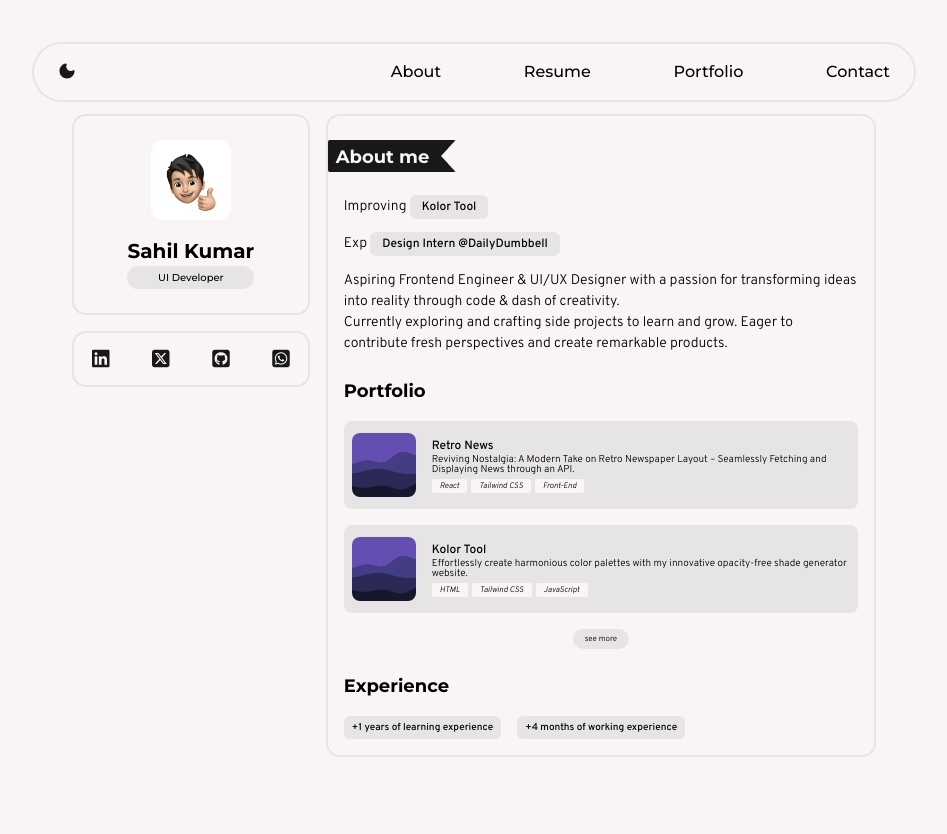
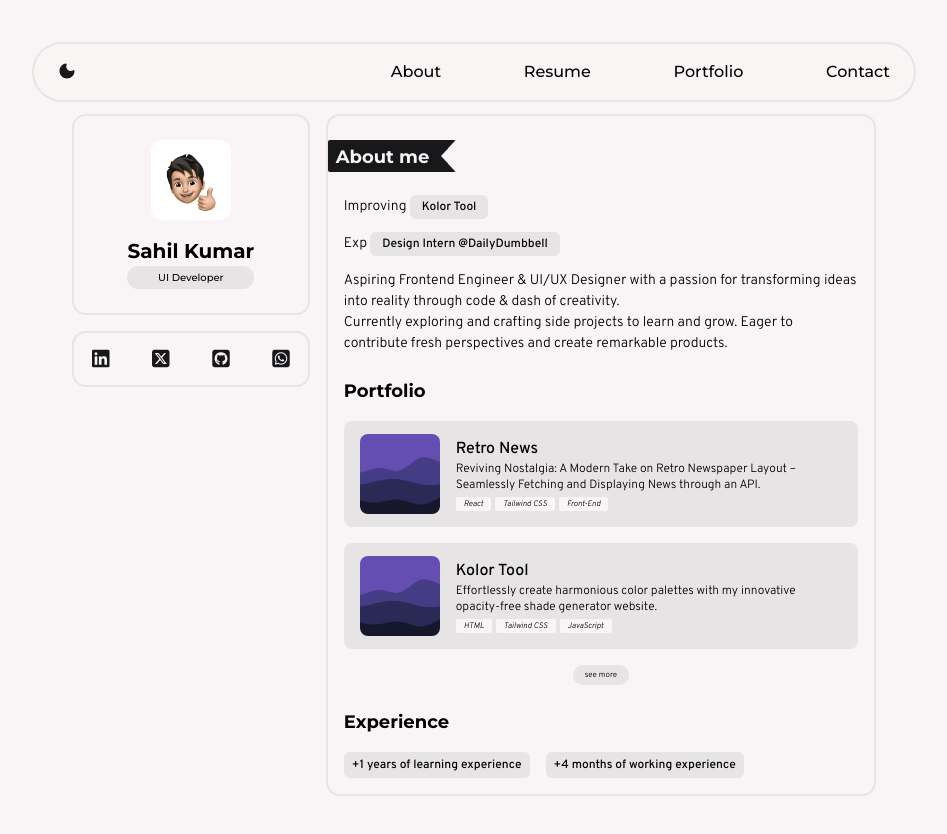
Before and after one commit to kmr-sahil/portfolio, a React (Vite) app: page / in a window 1280 px wide. Shown: the top 834 px of the page, without its empty margins (166-1113 px from the left). Built offline with nearby package versions, Linux system fonts and the light colour scheme.

Commit message:
Add files via upload

```diff
--- a/src/components/About.jsx
+++ b/src/components/About.jsx
@@ -1,7 +1,13 @@
 import React from 'react'
 import Project from './Project'
+import { Link } from 'react-router-dom'
 
 function About() {
+
+    const scrollToTop = () => {
+        window.scrollTo(0, 0)
+    }
+
   return (
     <div className='relative outline outline-l-secondary outline-[2px] rounded-xl px-[1rem] mb-[6rem] laptop:basis-[70%] laptop:mt-[6rem]'>
         <div className='left-0 top-6 box-border font-mont font-bold text-[1rem] tablet-lg:text-[18px] bg-l-text absolute w-[8rem] rounded-sm border-r-[15px] border-r-l-primary  border-t-[16px] border-b-[16px] border-t-l-text border-b-l-text'>
@@ -20,14 +26,14 @@ function About() {
                 <h2 className='font-mont font-bold text-[1rem] tablet-lg:text-[18px] text-start self-start '>Portfolio</h2>
                 <Project title={"Retro News"} img={"img1"} s1={"React"} s2={"Tailwind CSS"} s3={"Front-End"} para={"Reviving Nostalgia: A Modern Take on Retro Newspaper Layout – Seamlessly Fetching and Displaying News through an API."}></Project>
                 <Project title={"Kolor Tool"} img={"img1"} s1={"HTML"} s2={"Tailwind CSS"} s3={"JavaScript"} para={"Effortlessly create harmonious color palettes with my innovative opacity-free shade generator website."}></Project>
-                <a href="" className='bg-l-secondary font-over font-light text-[0.5rem] w-[3.5rem] py-[4px] rounded-xl'>see more</a>
+                <Link onClick={scrollToTop} to="/portfolio" className='bg-l-secondary font-over font-light text-[0.5rem] w-[3.5rem] py-[4px] rounded-xl'>see more</Link>
             </div>
 
             <div className=' flex flex-col gap-[1rem] items-center'>
                 <h2 className='font-mont font-bold text-[1rem] tablet-lg:text-[18px] text-start self-start '>Experience</h2>
                 <div className='flex flex-wrap gap-1 tablet:gap-4'>
-                    <span className='bg-l-secondary px-[0.5rem] py-[0.25rem] font-over font-medium text-[10px] rounded-md'>+1 years of learning experience</span>
-                    <span className='bg-l-secondary px-[0.5rem] py-[0.25rem] font-over font-medium text-[10px] inline-block rounded-md'>+4 months of working experience</span>
+                    <span className='bg-l-secondary px-[0.5rem] py-[0.25rem] font-over font-medium text-[10px] tablet-lg:text-[12px] rounded-md'>+1 years of learning experience</span>
+                    <span className='bg-l-secondary px-[0.5rem] py-[0.25rem] font-over font-medium text-[10px] tablet-lg:text-[12px] inline-block rounded-md'>+4 months of working experience</span>
                 </div>
             </div>
 
--- a/src/components/Contact.jsx
+++ b/src/components/Contact.jsx
@@ -14,8 +14,8 @@ function Contact() {
             <p className='self-center font-light text-[10px] text-l-text'>-- or just --</p>
 
             <div className='self-stretch bg-l-secondary flex flex-col rounded-md items-start px-[0.75rem] py-[0.75rem]'>
-                <h3 className='font-medium text-[12px]'>Want to hire me as a freelancer ? Let’s Discuss</h3>
-                <p className='font-light text-[10px]'>Drop your message and let's discuss about your project.</p>
+                <h3 className='font-medium text-[12px] tablet-lg:text-[1rem]'>Want to hire me as a freelancer ? Let’s Discuss</h3>
+                <p className='font-light text-[10px] tablet-lg:text-[12px]'>Drop your message and let's discuss about your project.</p>
                 <a href="" className='mt-[0.75rem] w-[100%] bg-[#4ADE80] font-medium text-[10px] py-[0.5rem] rounded-md'>Chat on Whatsapp</a>
             </div>
         </div>
--- a/src/components/Info.jsx
+++ b/src/components/Info.jsx
@@ -12,10 +12,10 @@ function Info() {
             </div>
         </div>
         <div className='text-l-text text-[1.25rem] flex basis-[10%] laptop:basis-[0%] flex-col laptop:flex-row flex-wrap justify-between tablet:gap-4 outline outline-l-secondary outline-[2px] rounded-xl px-[18px] py-[24px] laptop:py-[16px]'>
-            <i className="fa-brands fa-linkedin"></i>
-            <i className="fa-brands fa-square-x-twitter"></i>
-            <i className="fa-brands fa-square-github"></i>
-            <i className="fa-brands fa-square-whatsapp"></i>
+            <a target='_blank' href='https://www.linkedin.com/in/sahil-kumar-5b781721b/' className="fa-brands fa-linkedin"></a>
+            <a target='_blank' href='https://twitter.com/kr_sahil' className="fa-brands fa-square-x-twitter"></a>
+            <a target='_blank' href='https://github.com/kmr-sahil' className="fa-brands fa-square-github"></a>
+            <a target='_blank' href='https://www.linkedin.com/in/sahil-kumar-5b781721b/' className="fa-brands fa-square-whatsapp"></a>
         </div>
     </div>
   )
--- a/src/components/Project.jsx
+++ b/src/components/Project.jsx
@@ -4,11 +4,11 @@ import img1 from "../assets/doo.png"
 function Project({title, para, s1, s2, s3, img}) {
 
   return (
-    <div className='self-stretch bg-l-secondary rounded-lg flex gap-4 justify-start items-center px-[0.5rem] py-[0.25rem] tablet:py-[0.5rem]'>
-        <img className='w-[64px] h-[64px] rounded-lg aspect-auto object-cover' src={img1} alt="img" />
-        <div className='font-over flex flex-col justify-center items-start flex-wrap py-[0.5rem]'>
-            <h3 className='font-medium text-[12px] '>{title}</h3>
-            <p className='font-light text-[8px] tablet-lg:text-[10px] text-start leading-[0.625rem]'>{para}</p>
+    <div className='self-stretch bg-l-secondary rounded-lg flex gap-4 justify-start items-center px-[0.5rem] py-[0.25rem] tablet:py-[0.5rem] tablet:px-[1rem]'>
+        <img className='w-[64px] h-[64px] desktop:w-[80px] desktop:h-[80px] rounded-lg aspect-auto object-cover' src={img1} alt="img" />
+        <div className='font-over flex flex-col justify-between items-start flex-wrap py-[0.5rem]'>
+            <h3 className='font-medium text-[12px] desktop:text-[1rem]'>{title}</h3>
+            <p className='font-light text-[8px] tablet-lg:text-[10px] desktop:text-[12px] text-start leading-[0.625rem] desktop:leading-[1rem]'>{para}</p>
             <div className='text-[8px] font-extralight italic flex gap-[0.25rem] mt-1'>
                 <span className='bg-l-primary px-[0.5rem] py-[1px] rounded-sm'>{s1}</span>
                 <span className='bg-l-primary px-[0.5rem] py-[1px] rounded-sm'>{s2}</span>
```
